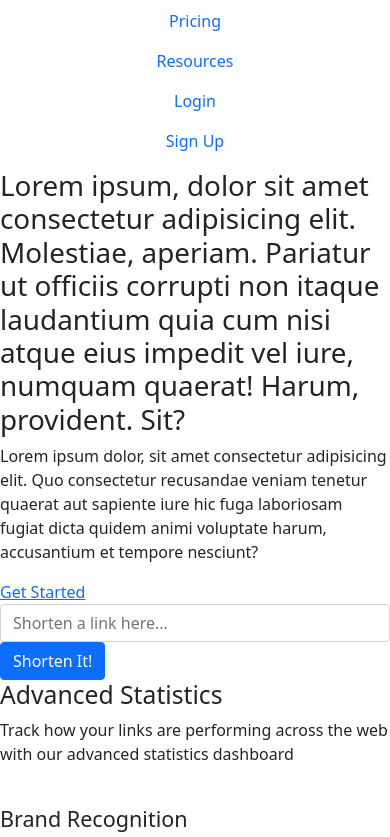
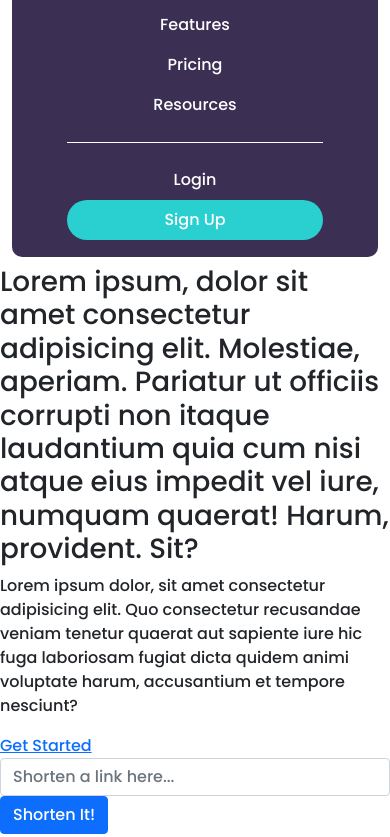
Before and after one commit to Goldac77/URL-Shortener, a plain HTML site: page index.html in a window 390 px wide. Shown: the part 71-908 px from the top of the page. Drawn offline with nearby package versions, Linux system fonts and the light colour scheme.

Commit message:
navbar styling done

```diff
--- a/index.html
+++ b/index.html
@@ -5,16 +5,30 @@
     <meta http-equiv="X-UA-Compatible" content="IE=edge">
     <meta name="viewport" content="width=device-width, initial-scale=1.0">
     <link rel="stylesheet" href="style.css">
+
     <!--Bootstrap 5 CDN Links-->
     <link href="https://cdn.jsdelivr.net/npm/bootstrap@5.0.2/dist/css/bootstrap.min.css" rel="stylesheet" integrity="sha384-EVSTQN3/azprG1Anm3QDgpJLIm9Nao0Yz1ztcQTwFspd3yD65VohhpuuCOmLASjC" crossorigin="anonymous">
     <script src="https://cdn.jsdelivr.net/npm/bootstrap@5.0.2/dist/js/bootstrap.bundle.min.js" integrity="sha384-MrcW6ZMFYlzcLA8Nl+NtUVF0sA7MsXsP1UyJoMp4YLEuNSfAP+JcXn/tWtIaxVXM" crossorigin="anonymous"></script>
+
+    <!--Google Fonts-->
+    <link rel="preconnect" href="https://fonts.googleapis.com">
+    <link rel="preconnect" href="https://fonts.gstatic.com" crossorigin>
+    <link href="https://fonts.googleapis.com/css2?family=Poppins:wght@500;700&display=swap" rel="stylesheet">
+
     <title>Goldac77 - URL Shortener</title>
 </head>
 <body>
     <header>
-        <img src="#" alt="">
-        <nav class="navbar">
-            <div id="header-option-1" class="container-fluid">
+        <nav class="navbar navbar-expand-sm navbar-light">
+
+            <div class="container-fluid">
+                <img src="./images/logo.svg" alt="" class="navbar-brand">
+                <button class="navbar-toggler" data-bs-toggle="collapse" data-bs-target="#nav-menu">
+                    <span class="navbar-toggler-icon"></span>
+                </button>
+
+                <div id="nav-menu" class="collapse navbar-collapse text-center">
+                    <div id="header-option-1" class="color">
                         <ul class="navbar-nav">
                             <li class="nav-item">
                                 <a href="#" class="nav-link">Features</a>
@@ -28,15 +42,19 @@
                         </ul>
                     </div>
 
-            <div id="header-option-2" class="container-fluid">
+                    <div id="header-option-2" class="">
                         <ul class="navbar-nav">
                             <li class="nav-item">
-                        <a href="#" class="nav-link">Login</a>
+                                <a href="#" class="nav-link" id="login_btn">Login</a>
                             </li>
                             <li class="nav-item">
-                        <a href="#" class="nav-link">Sign Up</a>
+                                <a href="#" class="nav-link" id="signup_btn">Sign Up</a>
                             </li>
                         </ul>
+                    </div>
+
+                </div>
+
             </div>
         </nav>
 
--- a/style.css
+++ b/style.css
@@ -1,4 +1,48 @@
+/*General Styling*/
 * {
     box-sizing: border-box;
-    margin: auto;
+    font-family: Poppins;
 }
+
+#signup_btn {
+    background-color: #2acfcf;
+    border-radius: 20px;
+    color: #fff;
+    padding-left: 20px;
+    padding-right: 20px;
+}
+
+#nav-menu {
+    display: flex;
+    justify-content: space-between;
+}
+
+
+/*Mobile Viewport Styling*/
+@media screen and (max-width: 576px) {
+    #nav-menu {
+        display: block;
+        background-color: #3b3054;
+        margin-top: 1vh !important;
+        border-radius: 10px;
+        padding: 2vh 0;
+        max-width: 380px;
+        margin: auto;
+    }
+
+    #nav-menu a {
+        color: #fff;
+    }
+
+    #header-option-1 {
+        padding-bottom: 2vh;
+    }
+
+    #header-option-2 {
+        border-top: solid 1px;
+        border-color: #fff;
+        width: 70%;
+        margin: auto;
+        padding-top: 2vh;
+    }
+}
```
Lines whose indentation alone changed are shown as unchanged.
